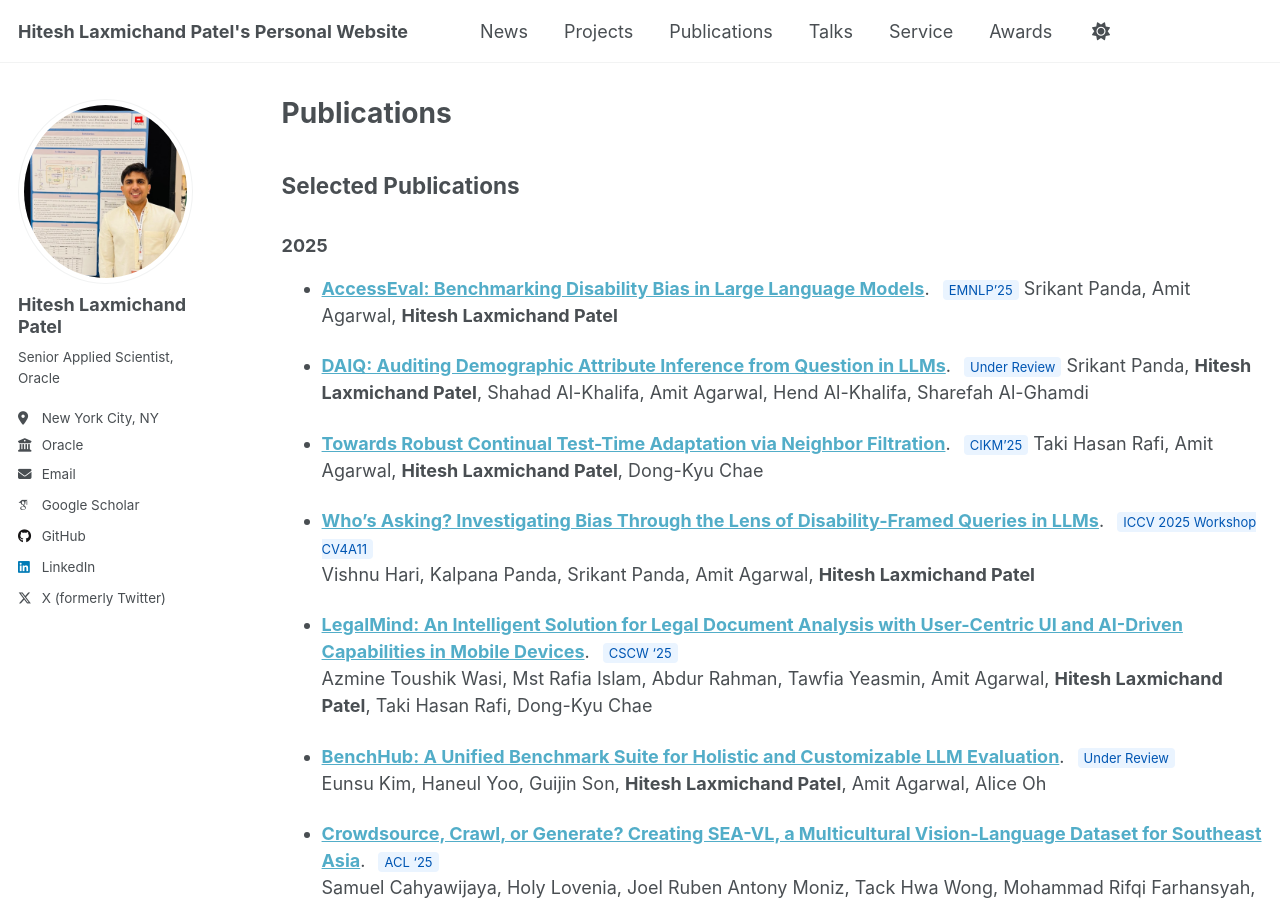
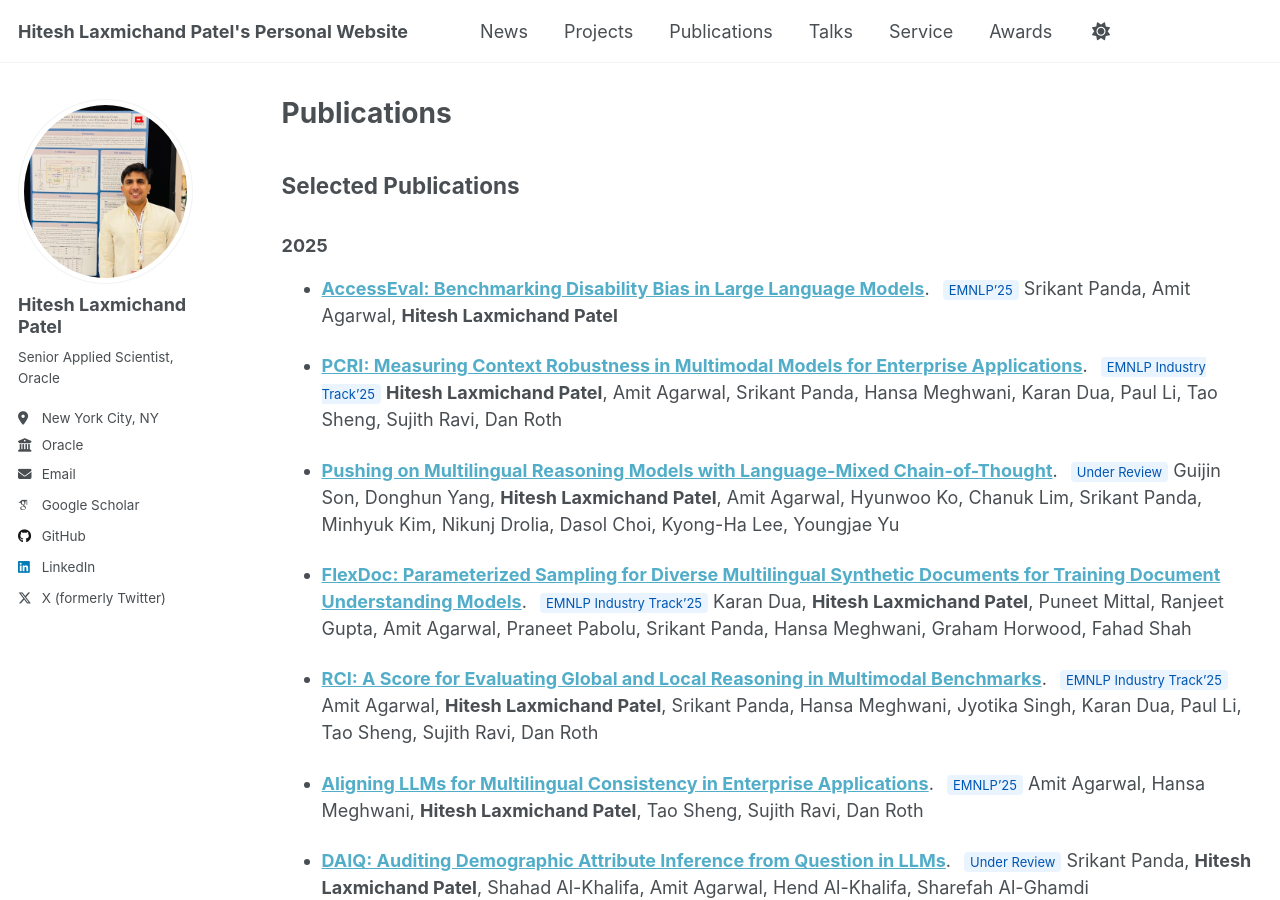
Before and after one commit to HITESHLPATEL/hiteshlpatel.github.io, a Jekyll site: the page built from _pages/publications.md, in a window 1280 px wide and 900 px high. Built offline with Jekyll 4.4.1, drawn with Linux system fonts in a browser that asks for light colours; some web fonts are replaced.

Commit message:
Update publications.md

```diff
--- a/_pages/publications.md
+++ b/_pages/publications.md
@@ -12,9 +12,29 @@ redirect_from:
 
 ### 2025
 
-- **[AccessEval: Benchmarking Disability Bias in Large Language Models]()**.
+- **[AccessEval: Benchmarking Disability Bias in Large Language Models](https://arxiv.org/abs/2509.22703)**.
 <span style="font-size:13px; background:#eaf4ff; color:#0056b3; padding:2px 6px; margin-left:8px; border-radius:4px;">EMNLP'25</span>
 Srikant Panda, Amit Agarwal, **Hitesh Laxmichand Patel**
+
+- **[PCRI: Measuring Context Robustness in Multimodal Models for Enterprise Applications](https://www.arxiv.org/abs/2509.23879)**.
+<span style="font-size:13px; background:#eaf4ff; color:#0056b3; padding:2px 6px; margin-left:8px; border-radius:4px;">EMNLP Industry Track'25</span>
+**Hitesh Laxmichand Patel**, Amit Agarwal, Srikant Panda, Hansa Meghwani, Karan Dua, Paul Li, Tao Sheng, Sujith Ravi, Dan Roth
+
+- **[Pushing on Multilingual Reasoning Models with Language-Mixed Chain-of-Thought](https://arxiv.org/abs/2510.04230)**.
+<span style="font-size:13px; background:#eaf4ff; color:#0056b3; padding:2px 6px; margin-left:8px; border-radius:4px;">Under Review</span>
+Guijin Son, Donghun Yang, **Hitesh Laxmichand Patel**, Amit Agarwal, Hyunwoo Ko, Chanuk Lim, Srikant Panda, Minhyuk Kim, Nikunj Drolia, Dasol Choi, Kyong-Ha Lee, Youngjae Yu
+
+- **[FlexDoc: Parameterized Sampling for Diverse Multilingual Synthetic Documents for Training Document Understanding Models](https://arxiv.org/abs/2510.02133)**.
+<span style="font-size:13px; background:#eaf4ff; color:#0056b3; padding:2px 6px; margin-left:8px; border-radius:4px;">EMNLP Industry Track'25</span>
+Karan Dua, **Hitesh Laxmichand Patel**, Puneet Mittal, Ranjeet Gupta, Amit Agarwal, Praneet Pabolu, Srikant Panda, Hansa Meghwani, Graham Horwood, Fahad Shah
+
+- **[RCI: A Score for Evaluating Global and Local Reasoning in Multimodal Benchmarks](https://arxiv.org/abs/2509.23673)**.
+<span style="font-size:13px; background:#eaf4ff; color:#0056b3; padding:2px 6px; margin-left:8px; border-radius:4px;">EMNLP Industry Track'25</span>
+Amit Agarwal, **Hitesh Laxmichand Patel**, Srikant Panda, Hansa Meghwani, Jyotika Singh, Karan Dua, Paul Li, Tao Sheng, Sujith Ravi, Dan Roth
+
+- **[Aligning LLMs for Multilingual Consistency in Enterprise Applications](https://arxiv.org/abs/2509.23659)**.
+<span style="font-size:13px; background:#eaf4ff; color:#0056b3; padding:2px 6px; margin-left:8px; border-radius:4px;">EMNLP'25</span>
+Amit Agarwal, Hansa Meghwani, **Hitesh Laxmichand Patel**, Tao Sheng, Sujith Ravi, Dan Roth
 
 - **[DAIQ: Auditing Demographic Attribute Inference from Question in LLMs](https://www.arxiv.org/pdf/2508.15830)**.
 <span style="font-size:13px; background:#eaf4ff; color:#0056b3; padding:2px 6px; margin-left:8px; border-radius:4px;">Under Review</span>
```
